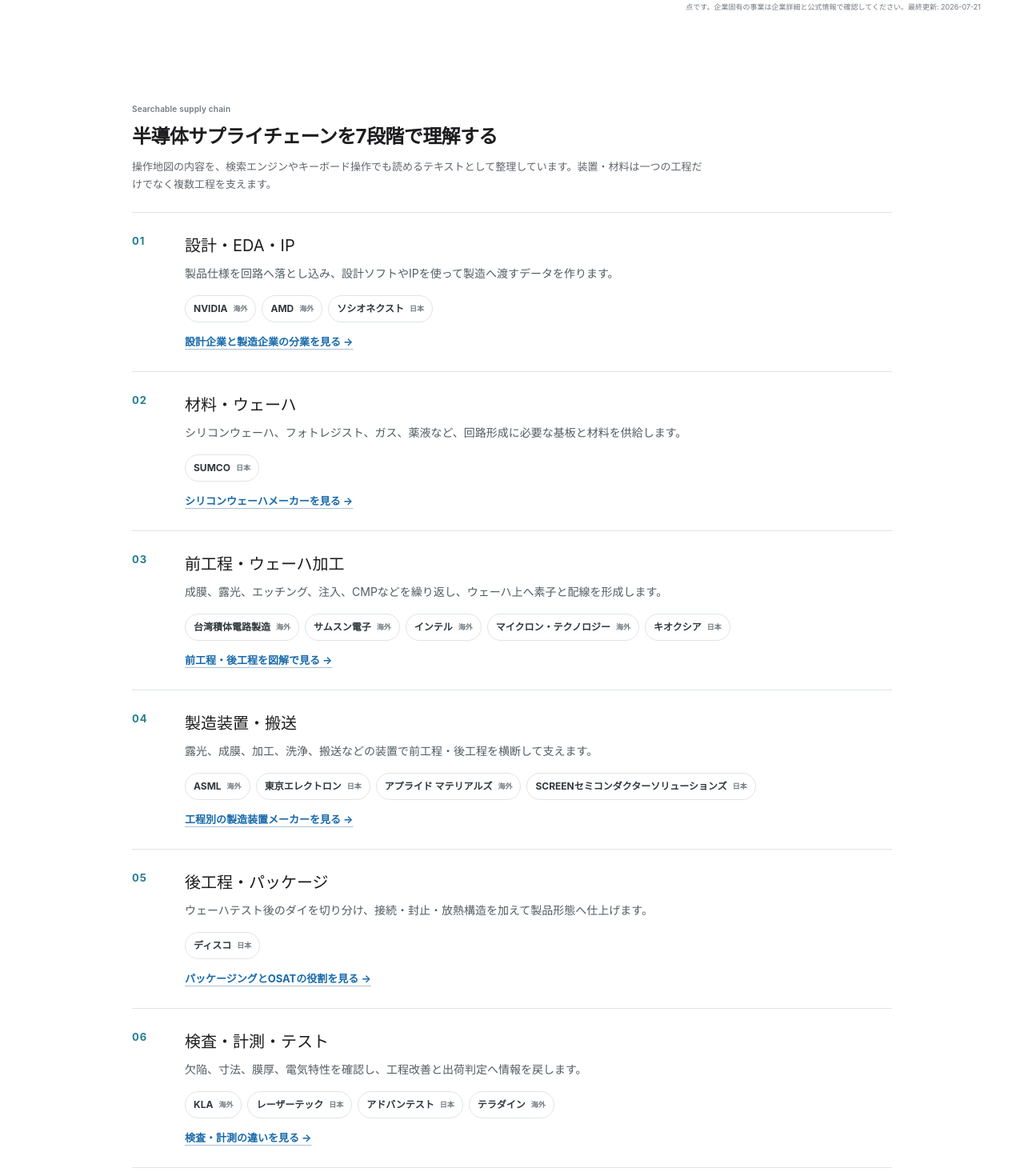
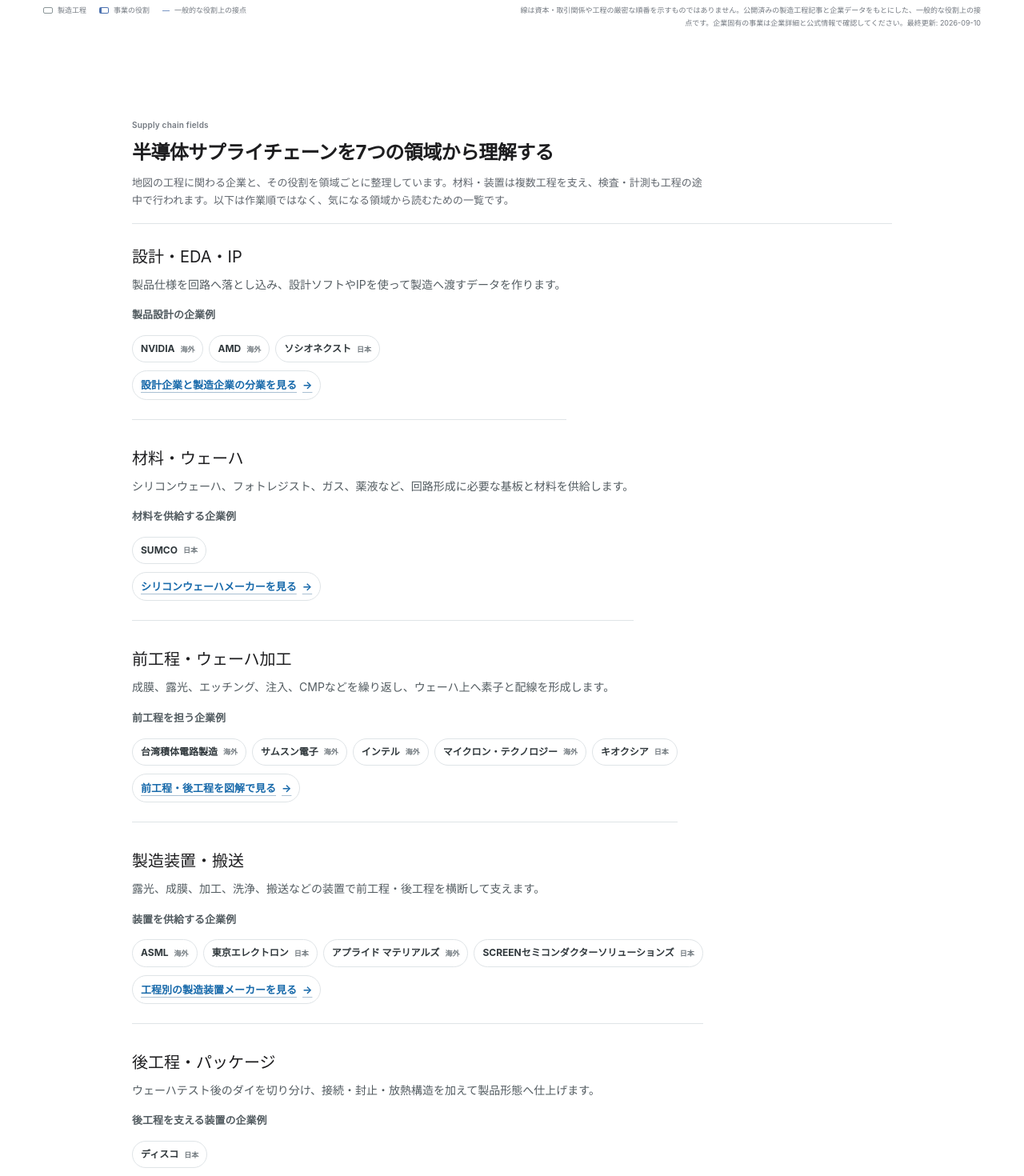
Before and after one commit to ryo0905-eng/manufacturing-compass, a Next.js app: page /industry-map in a window 1280 px wide. Shown: the part 1040-2510 px from the top of the page at 80% size. Built offline with nearby package versions, Linux system fonts and the light colour scheme.

Commit message:
fix: 業界地図の工程と企業分類の説明を整理

```diff
--- a/src/app/industry-map/page.tsx
+++ b/src/app/industry-map/page.tsx
@@ -6,6 +6,7 @@ import { IndustryMapExplorer } from "@/components/IndustryMapExplorer";
 import { StructuredData } from "@/components/StructuredData";
 import { TrackedInternalLink } from "@/components/TrackedInternalLink";
 import { companies, getCareerInfo, segments } from "@/data/companies";
+import { industryMapFields } from "@/data/industry-map";
 import { getPublicCompanyLocations } from "@/lib/company-locations";
 import { siteUrl } from "@/lib/format";
 
@@ -20,72 +21,6 @@ export const metadata: Metadata = {
     url: "/industry-map",
   },
 };
-
-const supplyChain = [
-  {
-    id: "design",
-    label: "01",
-    title: "設計・EDA・IP",
-    description: "製品仕様を回路へ落とし込み、設計ソフトやIPを使って製造へ渡すデータを作ります。",
-    companyIds: ["nvidia", "amd", "socionext"],
-    guideHref: "/guides/ic-chip-manufacturing-companies",
-    guideLabel: "設計企業と製造企業の分業を見る",
-  },
-  {
-    id: "materials",
-    label: "02",
-    title: "材料・ウェーハ",
-    description: "シリコンウェーハ、フォトレジスト、ガス、薬液など、回路形成に必要な基板と材料を供給します。",
-    companyIds: ["sumco"],
-    guideHref: "/guides/semiconductor-silicon-wafer-manufacturers",
-    guideLabel: "シリコンウェーハメーカーを見る",
-  },
-  {
-    id: "front-end",
-    label: "03",
-    title: "前工程・ウェーハ加工",
-    description: "成膜、露光、エッチング、注入、CMPなどを繰り返し、ウェーハ上へ素子と配線を形成します。",
-    companyIds: ["tsmc", "samsung-electronics", "intel", "micron", "kioxia"],
-    guideHref: "/guides/semiconductor-manufacturing-process",
-    guideLabel: "前工程・後工程を図解で見る",
-  },
-  {
-    id: "equipment",
-    label: "04",
-    title: "製造装置・搬送",
-    description: "露光、成膜、加工、洗浄、搬送などの装置で前工程・後工程を横断して支えます。",
-    companyIds: ["asml", "tokyo-electron", "applied-materials", "screen"],
-    guideHref: "/guides/semiconductor-equipment-manufacturers",
-    guideLabel: "工程別の製造装置メーカーを見る",
-  },
-  {
-    id: "back-end",
-    label: "05",
-    title: "後工程・パッケージ",
-    description: "ウェーハテスト後のダイを切り分け、接続・封止・放熱構造を加えて製品形態へ仕上げます。",
-    companyIds: ["disco"],
-    guideHref: "/guides/semiconductor-packaging-process",
-    guideLabel: "パッケージングとOSATの役割を見る",
-  },
-  {
-    id: "inspection",
-    label: "06",
-    title: "検査・計測・テスト",
-    description: "欠陥、寸法、膜厚、電気特性を確認し、工程改善と出荷判定へ情報を戻します。",
-    companyIds: ["kla", "lasertec", "advantest", "teradyne"],
-    guideHref: "/guides/semiconductor-inspection-metrology",
-    guideLabel: "検査・計測の違いを見る",
-  },
-  {
-    id: "applications",
-    label: "07",
-    title: "最終製品・用途",
-    description: "完成した半導体は、AIサーバー、自動車、産業機器、通信機器、スマートフォンなどの機能を支えます。",
-    companyIds: ["nvidia", "qualcomm", "renesas", "infineon"],
-    guideHref: "/guides/analog-semiconductor-companies",
-    guideLabel: "用途から半導体企業を見る",
-  },
-] as const;
 
 export default function IndustryMapPage() {
   const companiesWithPublicLocations = new Set(getPublicCompanyLocations().map((location) => location.companyId));
@@ -128,23 +63,23 @@ export default function IndustryMapPage() {
 
       <section className="section industry-supply-chain" aria-labelledby="industry-supply-chain-title">
         <div className="industry-map-directory-heading">
-          <p className="section-label">Searchable supply chain</p>
-          <h2 id="industry-supply-chain-title">半導体サプライチェーンを7段階で理解する</h2>
-          <p>操作地図の内容を、検索エンジンやキーボード操作でも読めるテキストとして整理しています。装置・材料は一つの工程だけでなく複数工程を支えます。</p>
+          <p className="section-label">Supply chain fields</p>
+          <h2 id="industry-supply-chain-title">半導体サプライチェーンを7つの領域から理解する</h2>
+          <p>地図の工程に関わる企業と、その役割を領域ごとに整理しています。材料・装置は複数工程を支え、検査・計測も工程の途中で行われます。以下は作業順ではなく、気になる領域から読むための一覧です。</p>
         </div>
-        <ol>
-          {supplyChain.map((stage) => {
+        <ul>
+          {industryMapFields.map((stage) => {
             const stageCompanies = stage.companyIds
               .map((id) => companies.find((company) => company.id === id))
               .filter((company) => company !== undefined);
 
             return (
               <li id={`supply-chain-${stage.id}`} key={stage.id}>
-                <span>{stage.label}</span>
                 <div>
                   <h3>{stage.title}</h3>
                   <p>{stage.description}</p>
-                  <ul aria-label={`${stage.title}の代表企業`}>
+                  <p className="industry-supply-chain__company-label">{stage.companyLabel}</p>
+                  <ul aria-label={stage.companyLabel}>
                     {stageCompanies.map((company) => (
                       <li key={company.id}>
                         <TrackedInternalLink
@@ -169,7 +104,7 @@ export default function IndustryMapPage() {
               </li>
             );
           })}
-        </ol>
+        </ul>
         <aside>
           <strong>企業名や職種から探す場合</strong>
           <p>このページは業界構造と関係を理解するための地図です。会社単位なら<Link href="/companies">半導体メーカー・企業一覧</Link>、勤務地単位なら<Link href="/semiconductor-map">日本の半導体企業・工場マップ</Link>を使ってください。</p>
@@ -195,21 +130,23 @@ export default function IndustryMapPage() {
 
       <section className="section">
         <div className="industry-map-directory-heading">
-          <p className="section-label">Explore without interaction</p>
-          <h2>一覧から各領域を確認する</h2>
-          <p>操作が難しい場合や、特定領域を詳しく読みたい場合は、こちらから企業情報へ進めます。</p>
+          <p className="section-label">Explore by role and product</p>
+          <h2>事業の役割・製品分野から企業を探す</h2>
+          <p>ファブレス・ファウンドリ・IDMは、設計や製造をどう担うかという事業モデルです。メモリ・アナログ・パワーは製品分野です。一社が複数の役割や製品分野を持つことがあります。</p>
         </div>
         <div className="segment-map">
           {segments.map((segment) => {
             const relatedCompanies = companies.filter((company) => segment.relatedCompanyIds.includes(company.id));
 
+            const displayName = segment.id === "idm" ? "IDM（設計・製造）" : segment.name;
+
             return (
               <article className="segment-card" key={segment.id}>
                 <p className="section-label">{segment.shortName}</p>
-                <h2>{segment.name}</h2>
-                <p>{segment.description}</p>
+                <h2>{displayName}</h2>
+                <p>{segment.description}{segment.id === "idm" ? " ここでは主にアナログ・パワー分野の企業を掲載しています。" : ""}</p>
                 <Link className="text-link" href={`/segments/${segment.slug}` as Route}>
-                  {segment.name}を詳しく見る
+                  {displayName}を詳しく見る
                 </Link>
                 <strong>代表企業</strong>
                 <ul className="tag-list">
--- a/src/components/IndustryMapExplorer.tsx
+++ b/src/components/IndustryMapExplorer.tsx
@@ -22,7 +22,7 @@ type ExplorerMode = "overview" | "companies" | "careers";
 type ExplorerView = "map" | "list";
 
 function trackIndustryMapEvent(eventName: `industry_map_${string}`, properties: Parameters<typeof trackEvent>[1]) {
-  trackEvent(eventName, { ...properties, source_page: "/industry-map", ui_version: "readability-v3" });
+  trackEvent(eventName, { ...properties, source_page: "/industry-map", ui_version: "classification-v4" });
 }
 
 type CompanySummary = {
@@ -494,7 +494,7 @@ export function IndustryMapExplorer({ companies, totalCompanyCount }: IndustryMa
         <div>
           <p className="section-label">Interactive ecosystem map</p>
           <h2 id="industry-explorer-title">工程をたどって、企業の役割をつかむ</h2>
-          <p>横に流れる製造工程を背骨に、事業モデル、代表企業、職種との接点を切り替えて探索できます。</p>
+          <p>横軸の6項目は設計・製造の流れです。「全体像」は事業の役割、「企業」は代表企業、「職種」は仕事との接点を表示します。材料や装置は複数の工程を支えます。</p>
         </div>
         <dl aria-label="地図の収録内容">
           <div><dt>工程</dt><dd>6</dd></div>
--- a/src/data/industry-map.ts
+++ b/src/data/industry-map.ts
@@ -48,7 +48,7 @@ export type IndustryMapCareer = {
 };
 
 export const industryMapMetadata = {
-  lastUpdated: "2026-07-21",
+  lastUpdated: "2026-09-10",
   basis: "公開済みの製造工程記事と企業データをもとにした、一般的な役割上の接点",
 };
 
@@ -142,7 +142,7 @@ export const industryMapGroups: IndustryMapGroup[] = [
   },
   {
     id: "idm-memory",
-    label: "IDM・メモリ",
+    label: "IDM（設計・製造）",
     labelEn: "Integrated maker",
     description: "設計から製造まで複数の役割を持ち、製品開発と量産をつなぐ企業群です。",
     processIds: ["design", "fabrication", "wafer-test", "final-test"],
@@ -257,3 +257,69 @@ export const industryMapCareers: IndustryMapCareer[] = [
     y: 615,
   },
 ];
+
+export const industryMapFields = [
+  {
+    id: "design",
+    companyLabel: "製品設計の企業例",
+    title: "設計・EDA・IP",
+    description: "製品仕様を回路へ落とし込み、設計ソフトやIPを使って製造へ渡すデータを作ります。",
+    companyIds: ["nvidia", "amd", "socionext"],
+    guideHref: "/guides/ic-chip-manufacturing-companies",
+    guideLabel: "設計企業と製造企業の分業を見る",
+  },
+  {
+    id: "materials",
+    companyLabel: "材料を供給する企業例",
+    title: "材料・ウェーハ",
+    description: "シリコンウェーハ、フォトレジスト、ガス、薬液など、回路形成に必要な基板と材料を供給します。",
+    companyIds: ["sumco"],
+    guideHref: "/guides/semiconductor-silicon-wafer-manufacturers",
+    guideLabel: "シリコンウェーハメーカーを見る",
+  },
+  {
+    id: "front-end",
+    companyLabel: "前工程を担う企業例",
+    title: "前工程・ウェーハ加工",
+    description: "成膜、露光、エッチング、注入、CMPなどを繰り返し、ウェーハ上へ素子と配線を形成します。",
+    companyIds: ["tsmc", "samsung-electronics", "intel", "micron", "kioxia"],
+    guideHref: "/guides/semiconductor-manufacturing-process",
+    guideLabel: "前工程・後工程を図解で見る",
+  },
+  {
+    id: "equipment",
+    companyLabel: "装置を供給する企業例",
+    title: "製造装置・搬送",
+    description: "露光、成膜、加工、洗浄、搬送などの装置で前工程・後工程を横断して支えます。",
+    companyIds: ["asml", "tokyo-electron", "applied-materials", "screen"],
+    guideHref: "/guides/semiconductor-equipment-manufacturers",
+    guideLabel: "工程別の製造装置メーカーを見る",
+  },
+  {
+    id: "back-end",
+    companyLabel: "後工程を支える装置の企業例",
+    title: "後工程・パッケージ",
+    description: "ウェーハテスト後のダイを切り分け、接続・封止・放熱構造を加えて製品形態へ仕上げます。",
+    companyIds: ["disco"],
+    guideHref: "/guides/semiconductor-packaging-process",
+    guideLabel: "パッケージングとOSATの役割を見る",
+  },
+  {
+    id: "inspection",
+    companyLabel: "検査・計測・テスト装置の企業例",
+    title: "検査・計測・テスト",
+    description: "欠陥、寸法、膜厚、電気特性を確認し、工程改善と出荷判定へ情報を戻します。",
+    companyIds: ["kla", "lasertec", "advantest", "teradyne"],
+    guideHref: "/guides/semiconductor-inspection-metrology",
+    guideLabel: "検査・計測の違いを見る",
+  },
+  {
+    id: "applications",
+    companyLabel: "用途に関連する半導体企業の例",
+    title: "最終製品・用途",
+    description: "完成した半導体は、AIサーバー、自動車、産業機器、通信機器、スマートフォンなどの機能を支えます。",
+    companyIds: ["nvidia", "qualcomm", "renesas", "infineon"],
+    guideHref: "/guides/analog-semiconductor-companies",
+    guideLabel: "用途から半導体企業を見る",
+  },
+] as const;
```
Also changed, not shown: src/app/globals.css, 2 other files (tests, documents, lock files or other folders).
